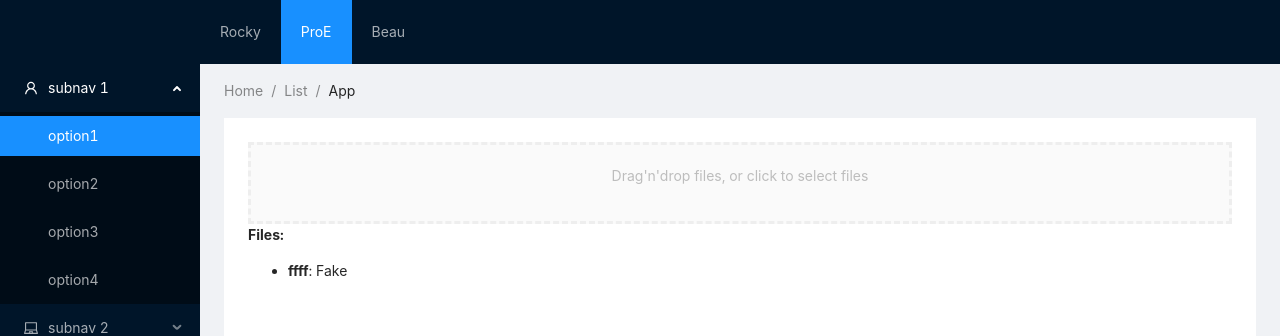
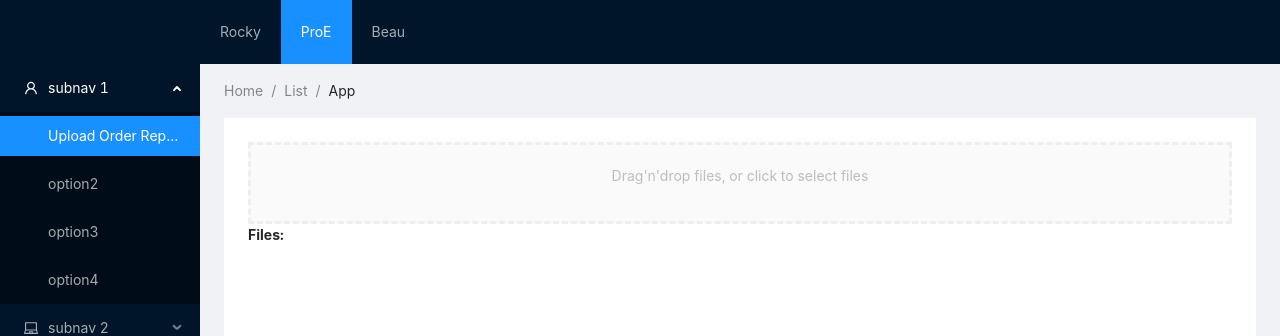
Before and after one commit to williamQyq/Rockystone-Project, a React (Create React App) app in the folder my-app/: page / in a window 1280 px wide. Shown: the top 336 px of the page. Built offline with nearby package versions, Linux system fonts and the light colour scheme.

Commit message:
add contentSwitch

```diff
--- a/my-app/src/App.js
+++ b/my-app/src/App.js
@@ -1,4 +1,5 @@
 import React from 'react';
+
 import UploadCSV from './Upload_csv.js'
 // import './App.css';
 import './scss/styles.scss'
@@ -8,20 +9,42 @@ import { UserOutlined, LaptopOutlined, NotificationOutlined } from '@ant-design/
 const { SubMenu } = Menu;
 const { Header, Content, Sider } = Layout;
 
-function App() {
+class App extends React.Component {
+  constructor(props){
+    super(props);
+
+    this.state = {
+      content_key: '1'
+    };
+
+    this.handleContentKey = this.handleContentKey.bind(this);
+    this.getContentKey = this.getContentKey.bind(this);
+  }
+
+  handleContentKey(content_key) {
+    this.setState({content_key});
+  }
+  getContentKey() {
+    const content_key = this.state.content_key;
+    return content_key;
+  }
+
+  render(){
+
     return (
       <Layout>
         <TopHeader/>
         <Layout>
-        <LeftSider/>
+          <LeftSider onContentKeyChange={this.handleContentKey}/>
           <Layout style={{ padding: '0 24px 24px'}}>
-          <MainContent/>
+            <MainContent getContentKey={this.getContentKey}/>
           </Layout>
         </Layout>
       </Layout>
 
 
     );
+  }
 }
 
 class TopHeader extends React.Component {
@@ -39,8 +62,17 @@ class TopHeader extends React.Component {
   }
 }
 
-class LeftSider extends React.Component {
-  render() {
+class LeftSider extends React.Component{
+    constructor(props) {
+      super(props);
+      this.handleContentKey = this.handleContentKey.bind(this);
+    }
+    handleContentKey(key) {
+      console.log("Menu "+key+" is Clicked");
+      this.props.onContentKeyChange(key);
+    }
+
+    render(){
     return(
       <Sider width={200} className="site-layout-background">
               <Menu
@@ -49,9 +81,10 @@ class LeftSider extends React.Component {
                 defaultSelectedKeys={['1']}
                 defaultOpenKeys={['sub1']}
                 style={{ height: '100%', borderRight: 0 }}
+                onClick={(e) => this.handleContentKey(e.key)}
               >
                 <SubMenu key="sub1" icon={<UserOutlined />} title="subnav 1">
-                  <Menu.Item key="1">option1</Menu.Item>
+                  <Menu.Item key="1">Upload Order Report</Menu.Item>
                   <Menu.Item key="2">option2</Menu.Item>
                   <Menu.Item key="3">option3</Menu.Item>
                   <Menu.Item key="4">option4</Menu.Item>
@@ -75,7 +108,19 @@ class LeftSider extends React.Component {
 }
 
 class MainContent extends React.Component {
+
+  contentSwitch = () => {
+    const key = this.props.getContentKey();
+      switch(key) {
+        case '1':
+          return <UploadCSV/>;
+        default:
+          break;
+      }
+  }
+
   render() {
+
     return(
       <div style={{height:'100%'}}>
       <Breadcrumb style={{ margin: '16px 0' }}>
@@ -92,7 +137,7 @@ class MainContent extends React.Component {
             height: '100%'
           }}
         >
-          <UploadCSV/>
+          {this.contentSwitch()}
         </Content>
         </div>
     );
--- a/my-app/src/Upload_csv.js
+++ b/my-app/src/Upload_csv.js
@@ -1,4 +1,4 @@
-import React, { useState} from "react";
+import React from "react";
 import './scss/styles.scss'
 import { parse } from "papaparse";
 import Dropzone from "react-dropzone";
@@ -6,31 +6,17 @@ import Dropzone from "react-dropzone";
 
 
 export default function UploadCSV() {
-    const [contacts, setContacts] = React.useState([
-        {tracking: "ffff", item_sku: "Fake"},
-    ]);
-    const [orders, setOrders] = React.useState();
-    const [fileNames, setFileNames] = useState([]);
+
+    const [orders, setOrders] = React.useState([]);
+    const [fileNames, setFileNames] = React.useState([]);
     const handleDrop = (acceptedFiles) => {
         setFileNames(acceptedFiles.map(file => file.name));
         acceptedFiles.forEach(async (file) => {
             const text = await file.text();
             const result = parse(text, {header: true});
-            setContacts((existing) => [...existing, ...result.data]);
+            setOrders((existing) => [...existing, ...result.data]);
             console.log(result.data)
         });
-        // acceptedFiles.forEach(async (file) => {
-        //     const text = await file.text();
-        //     const reader = new FileReader();
-
-        //     reader.onabort = () => console.log('file reading was aborted');
-        //     reader.onerror = () => console.log('file reading has failed');
-        //     reader.onload = () => {
-        //         const binaryStr = reader.result
-        //         console.log(binaryStr)
-        //     }
-        //     reader.readAsArrayBuffer(file)
-        // });
     }
 
 
@@ -53,9 +39,9 @@ export default function UploadCSV() {
             </ul>
             <ul>
 
-                {contacts.map((contact) => (
-                <li key={contact.tracking}>
-                    <strong>{contact.tracking}</strong>: {contact.item_sku}
+                {orders.map((order) => (
+                <li key={order.tracking}>
+                    <strong>{order.tracking}</strong>: {order.item_sku}
                 </li>
                 ))}
             </ul>
--- a/my-app/src/index.js
+++ b/my-app/src/index.js
@@ -5,9 +5,9 @@ import App from './App';
 import * as serviceWorker from './serviceWorker';
 
 ReactDOM.render(
-  <React.StrictMode>
-    <App/>
-  </React.StrictMode>,
+  //<React.StrictMode>
+    <App/>,
+  //</React.StrictMode>,
   document.getElementById('root')
 );
 
```
Lines whose indentation alone changed are shown as unchanged.
